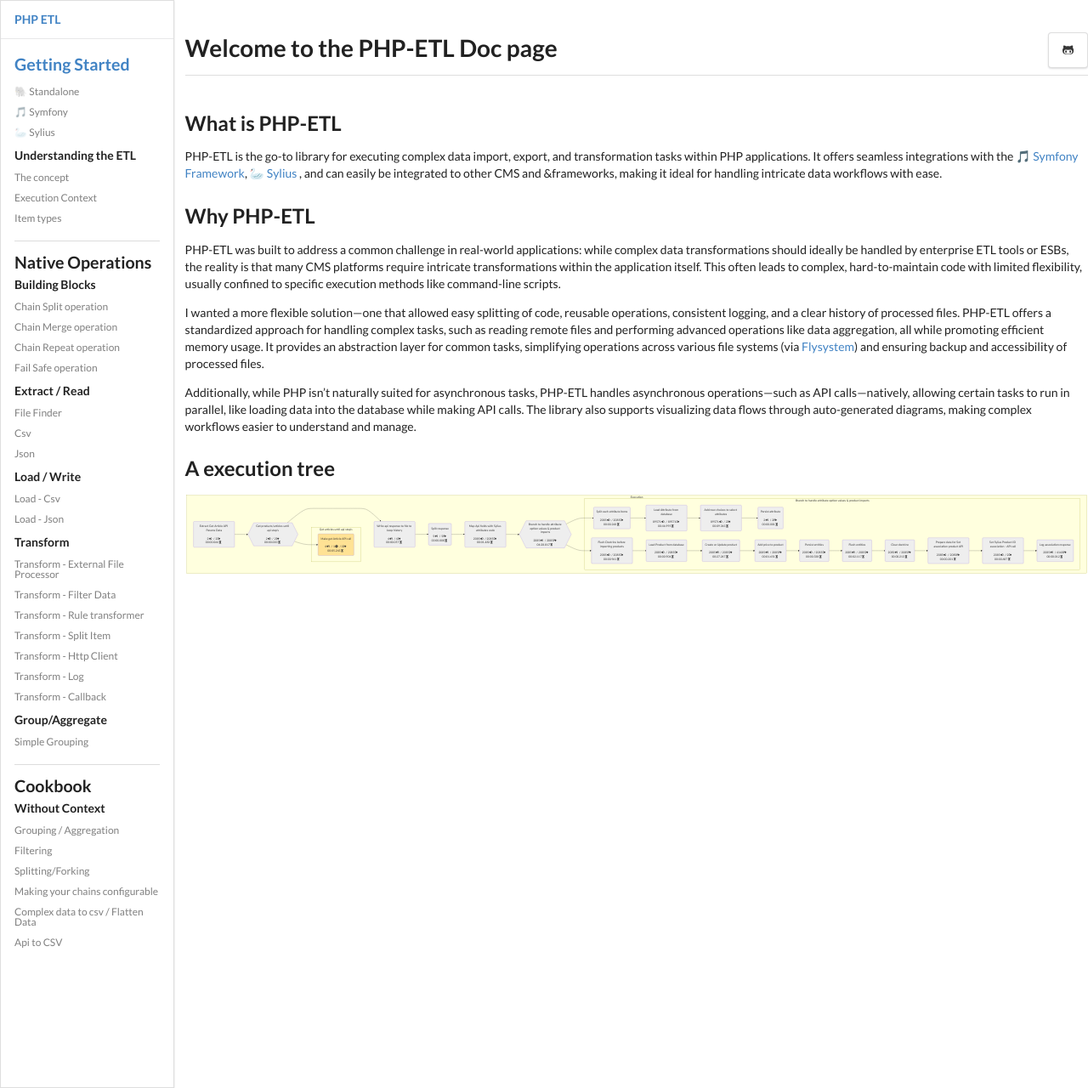
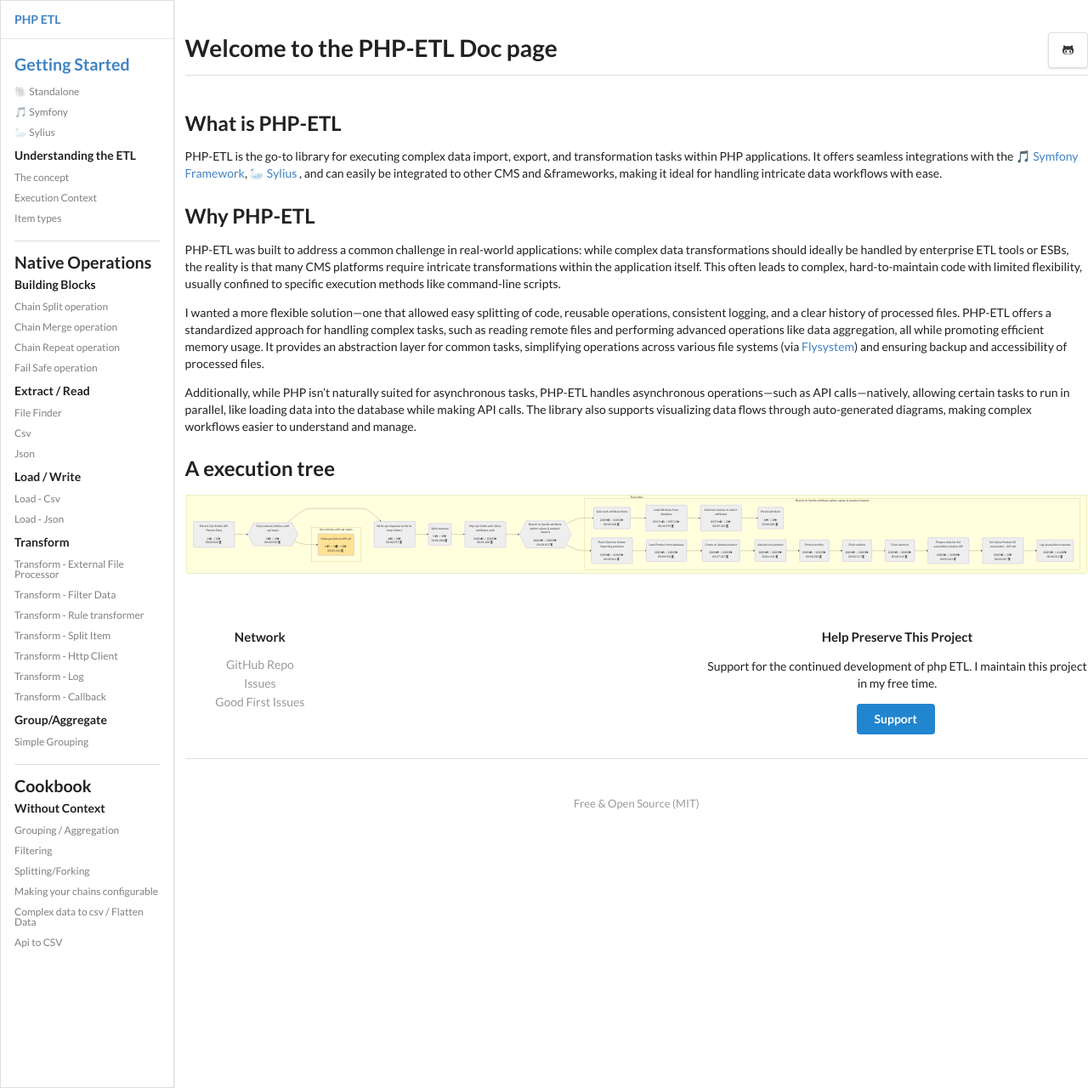
Before and after one commit to oliverde8/php-etl, a Jekyll site: the page built from docs/index.md, in a window 1280 px wide. Shown: the whole page at 85% size. Built offline with Jekyll 4.4.1, drawn with Linux system fonts in a browser that asks for light colours; nearby versions of some CDN libraries.

Commit message:
doc: Added footer

```diff
--- a/docs/_layouts/base.html
+++ b/docs/_layouts/base.html
@@ -14,8 +14,33 @@
                 <div class="ui hidden divider"></div>
                 {{ content }}
             </div>
+
+            <div class="ui hidden divider"></div>
+            <div class="ui hidden divider"></div>
+            <div class="ui  vertical footer segment">
+                <div class="ui center aligned container">
+                    <div class="ui stackable grid">
+                        <div class="three wide column">
+                            <h4 class="ui header">Network</h4>
+                            <div class="ui link list">
+                                <a class="item" href="https://github.com/oliverde8/php-etl/" target="_blank">GitHub Repo</a>
+                                <a class="item" href="https://github.com/oliverde8/php-etl/issues" target="_blank">Issues</a>
+                                <a class="item" href="https://github.com/oliverde8/php-etl/issues?q=is%3Aissue+is%3Aopen+label%3A%22good+first+issue%22" target="_blank">Good First Issues</a>
+                            </div>
+                        </div>
+                        <div class="seven wide right floated column">
+                            <h4 class="ui header">Help Preserve This Project</h4>
+                            <p> Support for the continued development of php ETL. I maintain this project in my free time.</p>
+                            <a href="https://github.com/sponsors/oliverde8" class="ui primary button">Support</a>
+                        </div>
+                    </div>
+                    <div class="ui section divider"></div>
+                    <div class="ui horizontal small divided link list">
+                        <a class="item" href="https://github.com/oliverde8/php-etl/?tab=MIT-1-ov-file#readme" target="_blank">Free &amp; Open Source (MIT)</a>
+                    </div>
+                </div>
+            </div>
         </div>
     </div>
-
 </body>
 </html>
```
Also changed, not shown: .github/FUNDING.yml (added).
